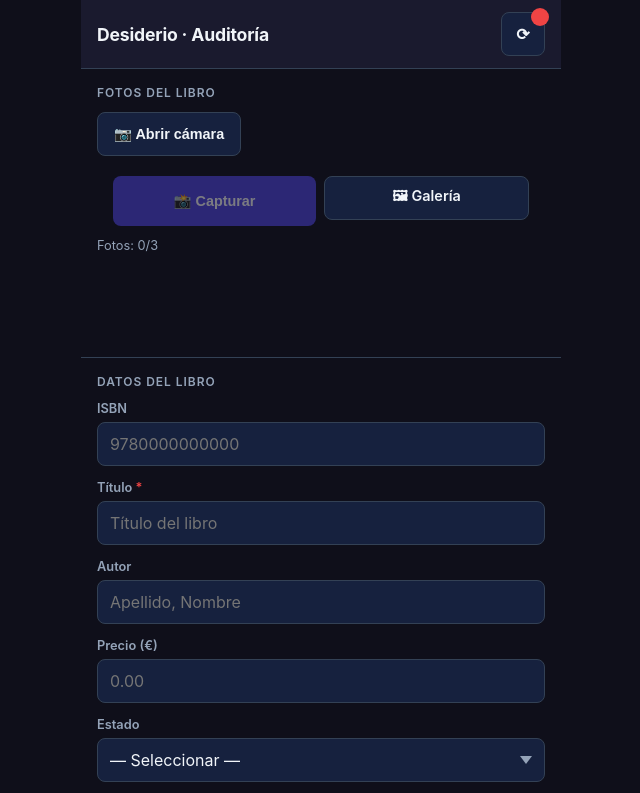
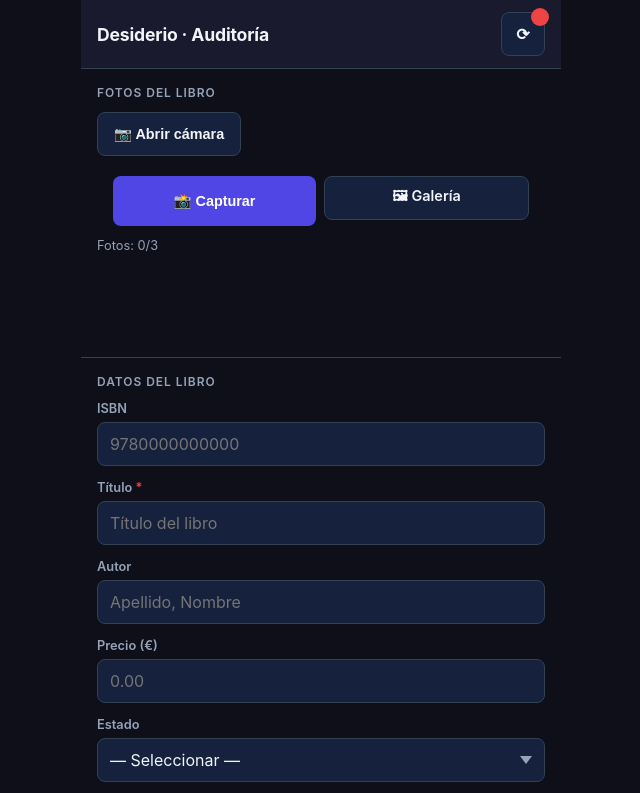
Before and after one commit to libreriamiau-png/abaco, a website with bundled scripts: page pwa-auditoria/index.html in a window 1280 px wide. Shown: the top 793 px of the page, without its empty margins (319-959 px from the left). Built offline with nearby package versions, Linux system fonts and the light colour scheme.

Commit message:
fix: habilitar botón capturar

```diff
--- a/pwa-auditoria/index.html
+++ b/pwa-auditoria/index.html
@@ -51,7 +51,7 @@
 
     <!-- Controles de cámara / archivo -->
     <div class="camera-controls mt-8">
-      <button id="btn-snap" class="btn btn-primary" type="button" disabled>
+      <button id="btn-snap" class="btn btn-primary" type="button">
         📸 Capturar
       </button>
       <label class="btn btn-secondary" style="cursor:pointer;">
```
